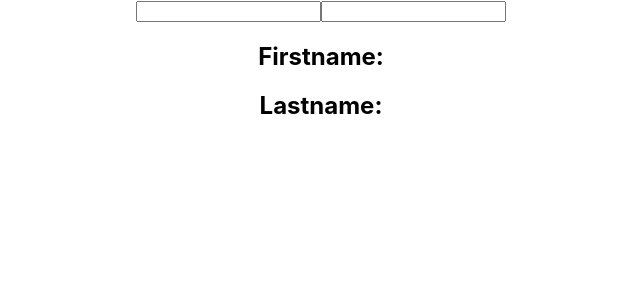
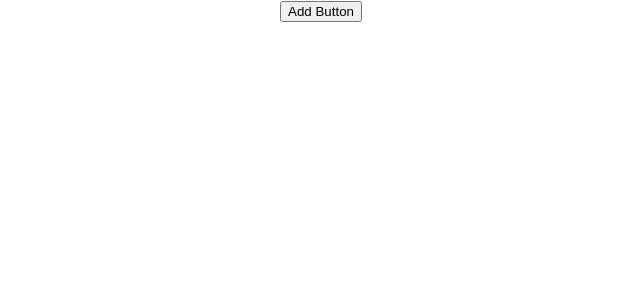
Before and after one commit to Bivek10/React-R-D, a React (Create React App) app: page / in a window 1280 px wide. Shown: the top 300 px of the page, without its empty margins (319-959 px from the left). Built offline with nearby package versions, Linux system fonts and the light colour scheme.

Commit message:
useState with array

```diff
--- a/src/App.js
+++ b/src/App.js
@@ -1,9 +1,11 @@
 import "./App.css";
 import HookCounterThree from "./components/HookCounterThree";
+import HookCounterFour from "./components/HookCounterFour";
 function App() {
   return (
     <div className="App">
-      <HookCounterThree />
+      <HookCounterFour/>
+      {/* <HookCounterThree /> */}
       {/* <HookCounterTwo/> */}
       {/* <Timer/> */}
       {/* <Counter /> */}
--- /dev/null
+++ b/src/components/HookCounterFour.js
@@ -0,0 +1,28 @@
+import { useState } from "react";
+
+function HookCounterFour() {
+  const [items, setItems] = useState([]);
+
+  const addItems = () => {
+    setItems([
+      ...items,
+      {
+        id: items.length,
+        value: Math.floor(Math.random() * 10) + 1,
+      },
+    ]);
+  };
+
+  return (
+    <div>
+      <button onClick={addItems}>Add Button</button>
+      <ul>
+        {items.map((item) => (
+          <li key={item.id}>{item.value}</li>
+        ))}
+      </ul>
+    </div>
+  );
+}
+
+export default HookCounterFour;
```
